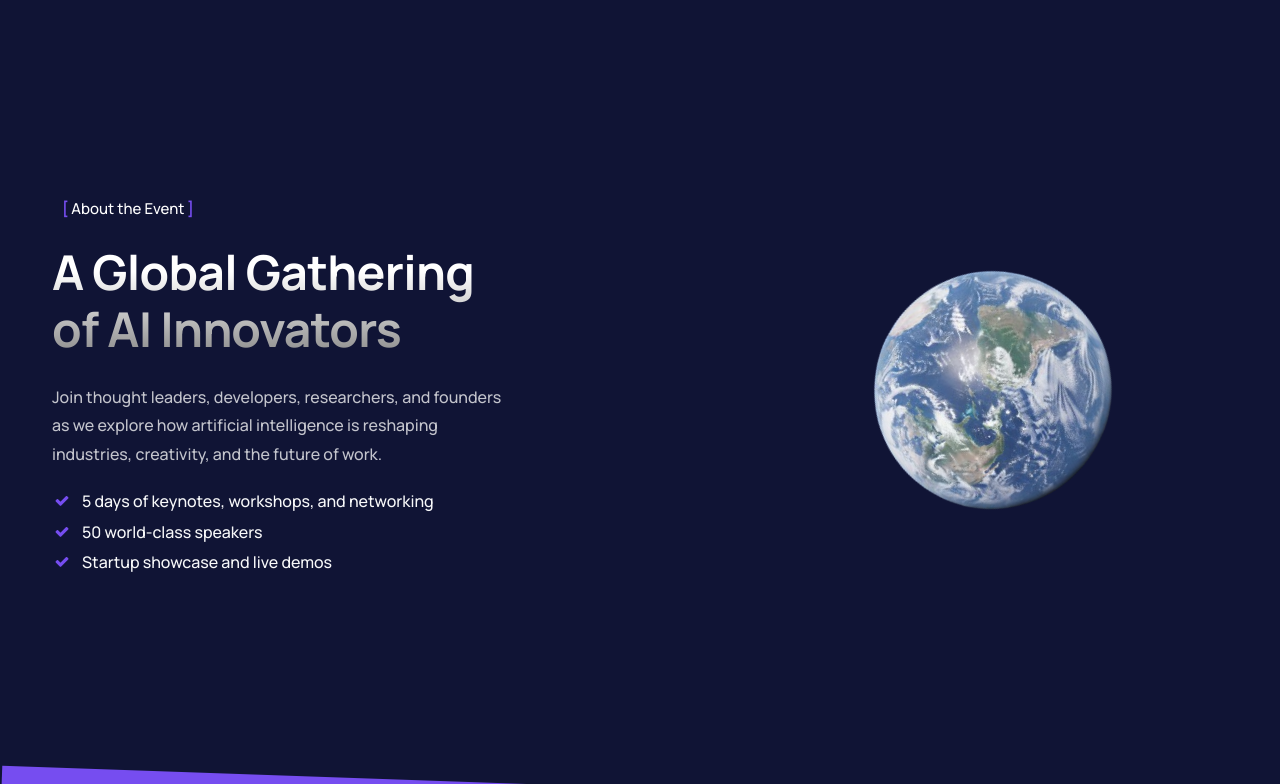
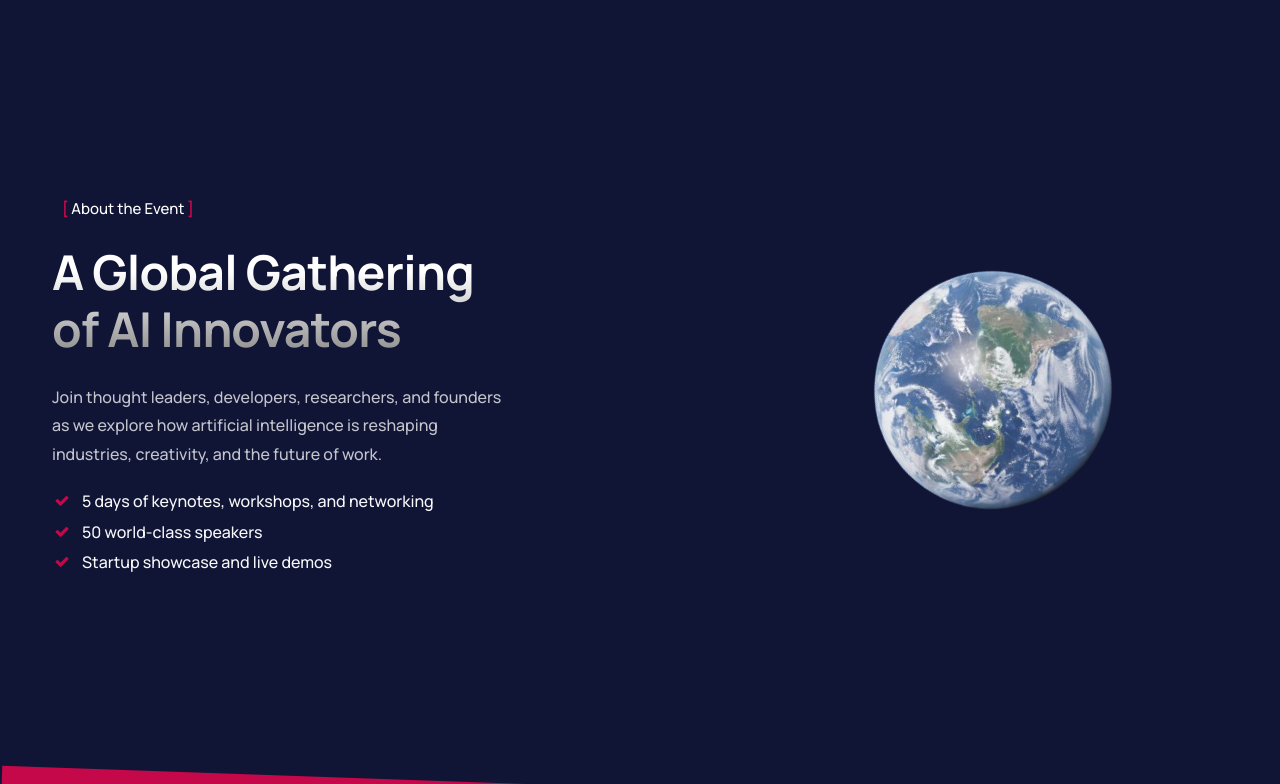
Before and after one commit to madumax2006-byte/gps1, a plain HTML site: page index.html in a window 1280 px wide. Shown: the part 802-1586 px from the top of the page. Drawn offline with Linux system fonts and the light colour scheme; animation ran at ten frames a second; files whose address does not match are found by name.

Commit message:
Update scheme-01.css

```diff
--- a/css/scheme-01.css
+++ b/css/scheme-01.css
@@ -1,6 +1,6 @@
 :root {
-  --primary-color: #764DF0;
+  --primary-color: #c5084a;
   --primary-color-rgb: 118, 77, 240;
-  --secondary-color: #442490;
+  --secondary-color: #c5084a;
   --secondary-color-rgb: 68, 36, 144;
 }
```
